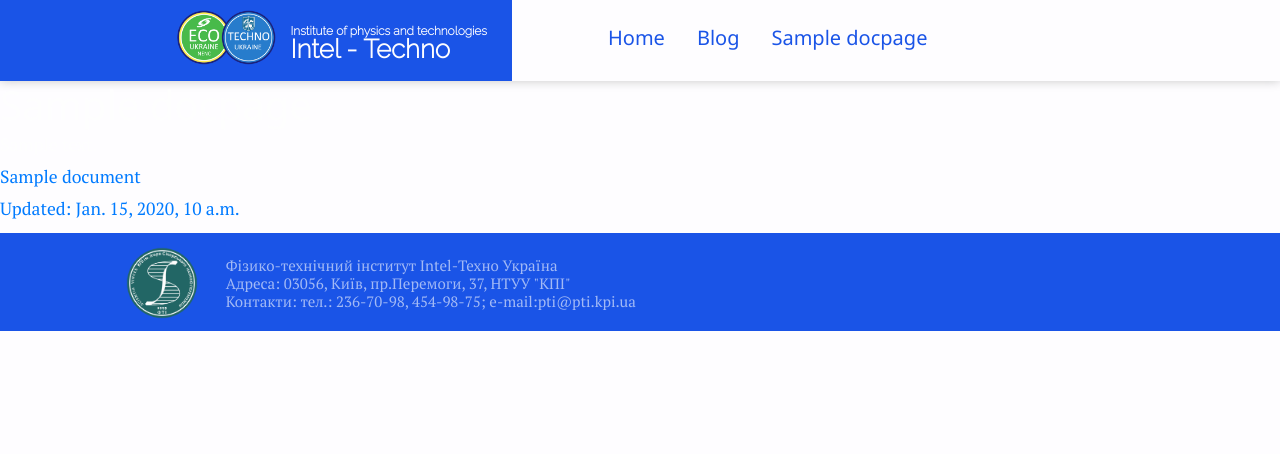
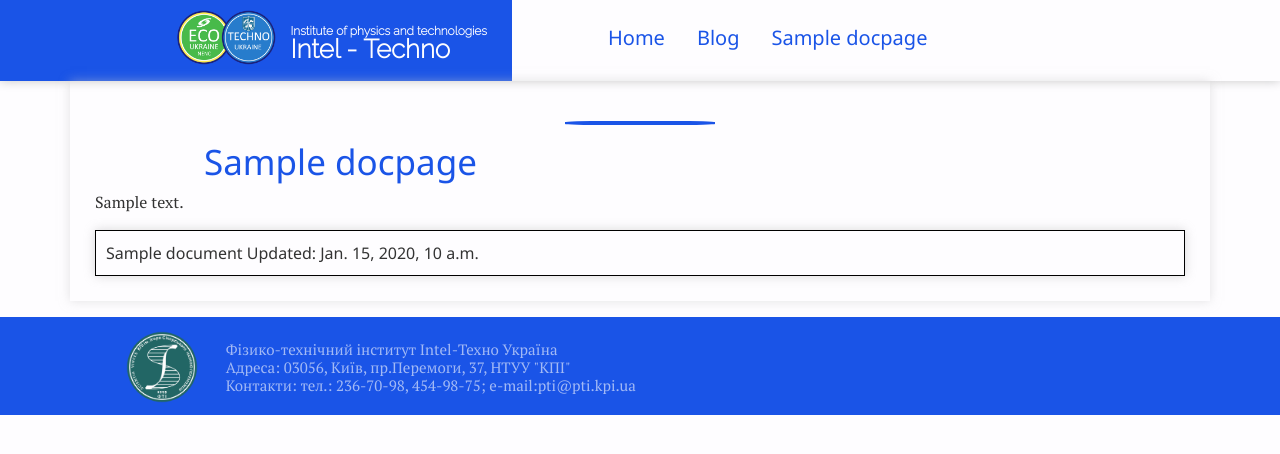
Before and after one commit to aipyth/ipt-intel-techno, a Django app: a page that uses ipt_techno_site/documents/templates/documents/docpage_detail.html in a window 1280 px wide. Shown: the top 454 px of the page. Run offline with Django 3.2, Linux system fonts and the light colour scheme; tables that the repository leaves empty hold one stand-in row (values such as "Sample post"); some libraries are stand-ins or nearby versions.

Commit message:
static page

```diff
--- a/ipt_techno_site/documents/templates/documents/docpage_detail.html
+++ b/ipt_techno_site/documents/templates/documents/docpage_detail.html
@@ -13,16 +13,26 @@
         doc.name -- название файла, присковенное пользователем при загрузке
         doc.date -- дата последней загрузки
     {% endcomment %}
+ <div class="container">
+    <div class="row">
+         <div class="col class static-main maincont">
+            <div class="bord"></div>
+                <h1>{{ docpage.name }}</h1>
 
-    <h1>{{ docpage.name }}</h1>
+                <p>{{ docpage.text|safe }}</p>
 
-    <p>{{ docpage.text|safe }}</p>
-
-    {% for doc in docpage.files.all %}
-        <a href="{{ doc.upload.url }}">
-            <p>{{ doc.name }}</p>
-            <p>Updated: {{ doc.date }}</p>
-        </a>
+                {% for doc in docpage.files.all %}
+                <div class="downloadfiles_row">
+                    <a href="{{ doc.upload.url }}"class="downloadlink">
+                        <div class="downloadfile pdf">
+                            <span>{{ doc.name }}</span>
+                            <span class="updated">Updated: {{ doc.date }}</span>
+                        </div>
+                        </a>
+                 </div>
     {% endfor %}
+         </div>
+     </div>
+</div>
 
 {% endblock %}
--- a/markup/static.html
+++ b/markup/static.html
@@ -74,7 +74,7 @@
             <h2>This is static page</h2>
             <p>Lorem ipsum dolor sit amet consectetur adipisicing elit. Quasi consequuntur voluptatem dolorem numquam aliquam, minus maiores. Pariatur odio itaque sit, recusandae doloribus quidem sequi ullam maiores minus, a provident corrupti.</p>
             <p>Lorem ipsum dolor, sit amet consectetur adipisicing elit. Molestiae esse nihil quidem dignissimos blanditiis, ipsa quasi exercitationem illo et. Maxime laboriosam soluta, nisi asperiores adipisci error doloribus suscipit rem eligendi.</p>
-            <div class="downloadfiles">
+            <div class="downloadfiles_row">
               <a href=""class="downloadlink">
                   <div class="downloadfile pdf">
                       <span>My download file</span>
@@ -88,6 +88,8 @@
                       <a href=""class="downloadlink">
                       <div class="downloadfile pdf">
                               <span>My download file</span>
+                              <br>
+                              <span class="updated">Updated: 26.03.2001</span>
                           </div>
                           </a>
                           <a href=""class="downloadlink">
```
Also changed, not shown: ipt_techno_site/static/css/styles.sass (+8 -0 lines), markup/css/styles.css (+10 -0 lines), markup/css/styles.sass (+8 -9 lines), 1 other file.
